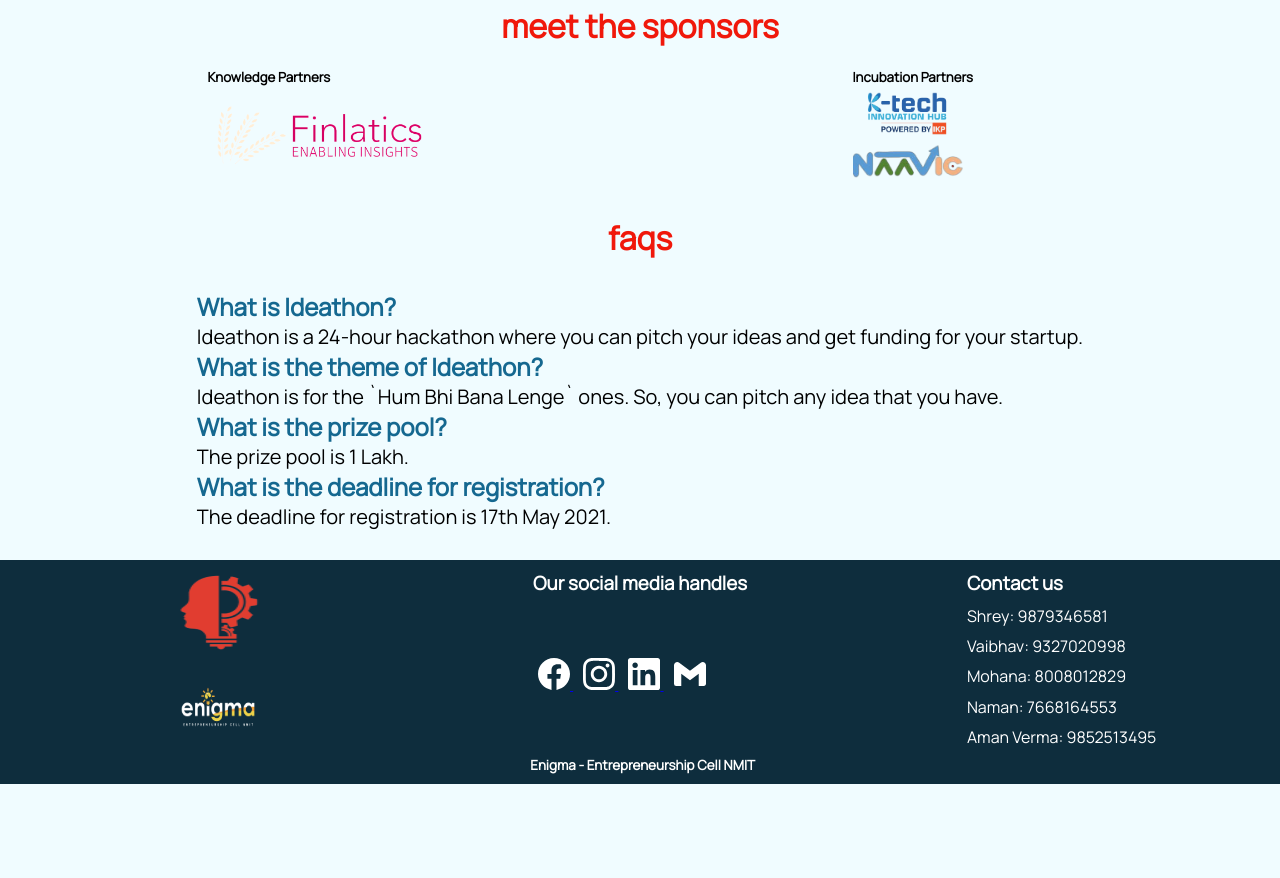
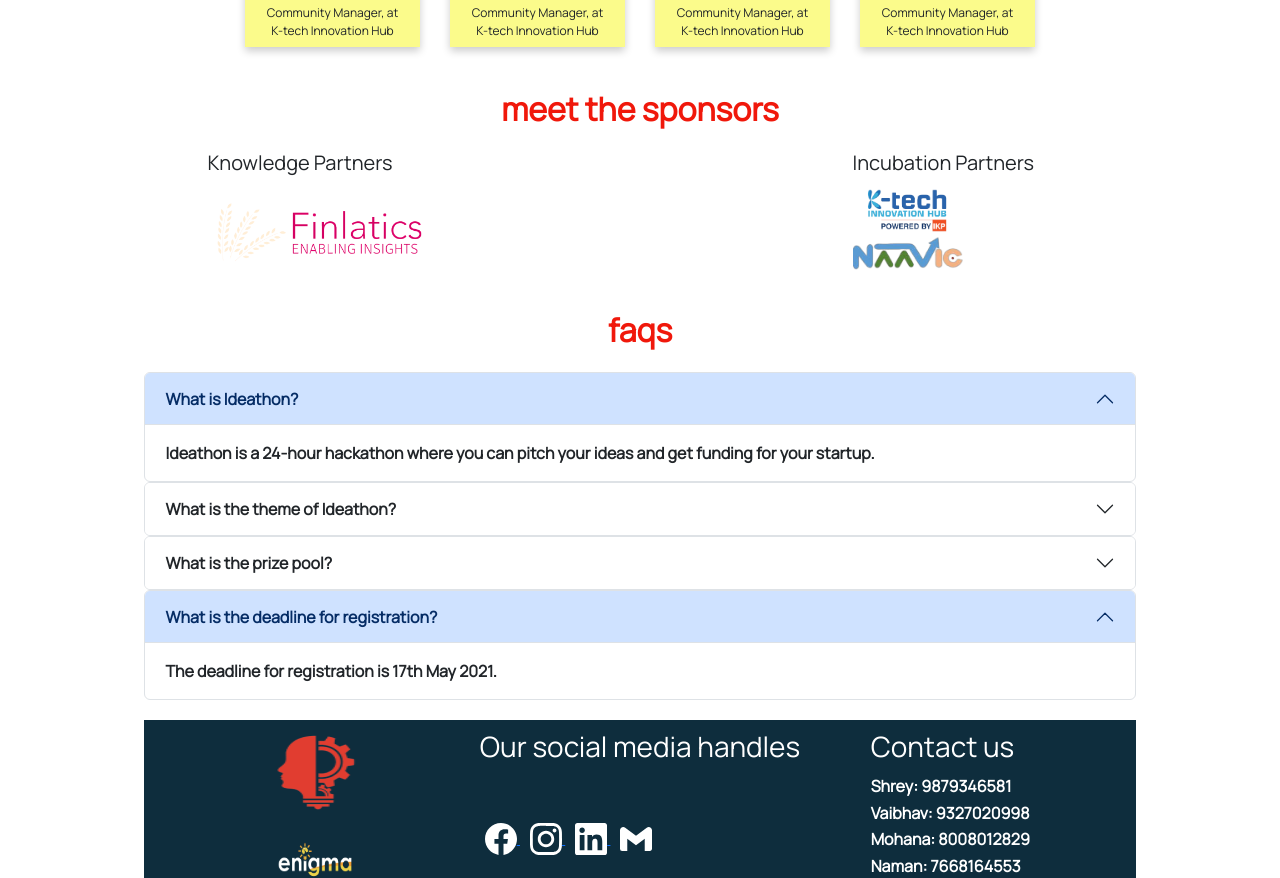
Before and after one commit to ecellenigma/ideathon2023, a plain HTML site: page index.html in a window 1280 px wide. Shown: the part 1922-2800 px from the top of the page. Before the commit the page ends 2706 px from the top, so only its background shows below. Drawn offline with nearby package versions, Linux system fonts and the light colour scheme; a script that the page names is missing.

Commit message:
commit all

```diff
--- a/index.html
+++ b/index.html
@@ -6,6 +6,7 @@
     <meta http-equiv="X-UA-Compatible" content="IE=edge">
     <meta name="viewport" content="width=device-width, initial-scale=1.0">
     <link rel="stylesheet" href="./styles.css">
+    <link href="https://cdn.jsdelivr.net/npm/bootstrap@5.3.0-alpha2/dist/css/bootstrap.min.css" rel="stylesheet" integrity="sha384-aFq/bzH65dt+w6FI2ooMVUpc+21e0SRygnTpmBvdBgSdnuTN7QbdgL+OapgHtvPp" crossorigin="anonymous">
     <title>Ideathon-NMIT-2023</title>
 </head>
 
@@ -153,7 +154,59 @@
 
     <div class="page4_container">
         <h4>faqs</h4>
-        <div class="faq-container">
+<!-- // Accordion section -->
+
+<div class="accordion" id="accordionExample">
+    <div class="accordion-item">
+      <h2 class="accordion-header">
+        <button class="accordion-button" type="button" data-bs-toggle="collapse" data-bs-target="#collapseOne" aria-expanded="true" aria-controls="collapseOne">
+            What is Ideathon?
+        </button>
+      </h2>
+      <div id="collapseOne" class="accordion-collapse collapse show" data-bs-parent="#accordionExample">
+        <div class="accordion-body">
+          <strong>Ideathon is a 24-hour hackathon where you can pitch your ideas and get funding for your startup.
+        </div>
+      </div>
+    </div>
+    <div class="accordion-item">
+      <h2 class="accordion-header">
+        <button class="accordion-button collapsed" type="button" data-bs-toggle="collapse" data-bs-target="#collapseTwo" aria-expanded="false" aria-controls="collapseTwo">
+            What is the theme of Ideathon?
+        </button>
+      </h2>
+      <div id="collapseTwo" class="accordion-collapse collapse" data-bs-parent="#accordionExample">
+        <div class="accordion-body">
+          <strong>Ideathon is for the `Hum Bhi Bana Lenge` ones. So, you can pitch any idea that you have.
+        </div>
+      </div>
+    </div>
+    <div class="accordion-item">
+      <h2 class="accordion-header">
+        <button class="accordion-button collapsed" type="button" data-bs-toggle="collapse" data-bs-target="#collapseThree" aria-expanded="false" aria-controls="collapseThree">
+            What is the prize pool?
+        </button>
+      </h2>
+      <div id="collapseThree" class="accordion-collapse collapse" data-bs-parent="#accordionExample">
+        <div class="accordion-body">
+          <strong>The prize pool is 1 Lakh.
+        </div>
+      </div>
+    </div>
+    <div class="accordion-item">
+        <h2 class="accordion-header">
+          <button class="accordion-button" type="button" data-bs-toggle="collapse" data-bs-target="#collapseOne" aria-expanded="true" aria-controls="collapseOne">
+            What is the deadline for registration?
+          </button>
+        </h2>
+        <div id="collapseOne" class="accordion-collapse collapse show" data-bs-parent="#accordionExample">
+          <div class="accordion-body">
+            <strong>The deadline for registration is 17th May 2021.
+          </div>
+        </div>
+  </div>
+
+        <!-- <div class="faq-container">
             <div class="faq-item">
                 <h5>What is Ideathon?</h5>
                 <p>Ideathon is a 24-hour hackathon where you can pitch your ideas and get funding for your startup.</p>
@@ -173,7 +226,7 @@
                 <h5>What is the deadline for registration?</h5>
                 <p>The deadline for registration is 17th May 2021.</p>
             </div>
-        </div>
+        </div> -->
 
         <section id="contact" class="footer">
             <div class="fCol1 cflex mp8" style="justify-content: center;">
@@ -244,6 +297,8 @@
         </section>
     </div>
     <script src="./script.js"></script>
+    <script src="https://cdn.jsdelivr.net/npm/bootstrap@5.3.0-alpha2/dist/js/bootstrap.bundle.min.js" integrity="sha384-qKXV1j0HvMUeCBQ+QVp7JcfGl760yU08IQ+GpUo5hlbpg51QRiuqHAJz8+BrxE/N" crossorigin="anonymous"></script>
+
 </body>
 
 </html>
--- a/styles.css
+++ b/styles.css
@@ -543,6 +543,7 @@ button:hover {
 
 .judge_container {
   padding: 2px 16px;
+  cursor: pointer;
 }
 
 .sponsor-container {
@@ -567,6 +568,7 @@ button:hover {
 }
 
 .page4_container {
+  width: 100%;
   display: flex;
   flex-wrap: wrap;
   flex-direction: column;
@@ -601,6 +603,7 @@ button:hover {
 }
 
 .footer {
+  width: 100%;
   margin: -1px 0px;
   margin-top: 20px;
   padding: 10px;
```
